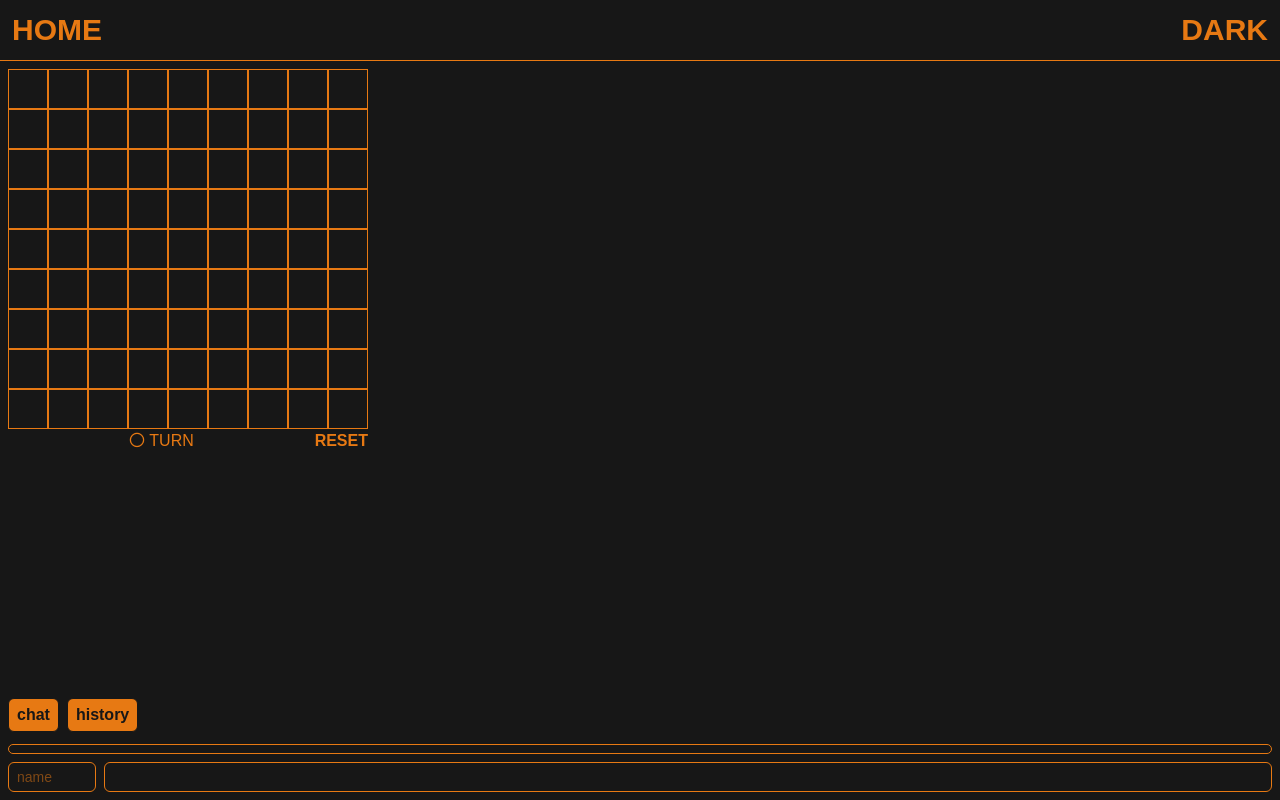
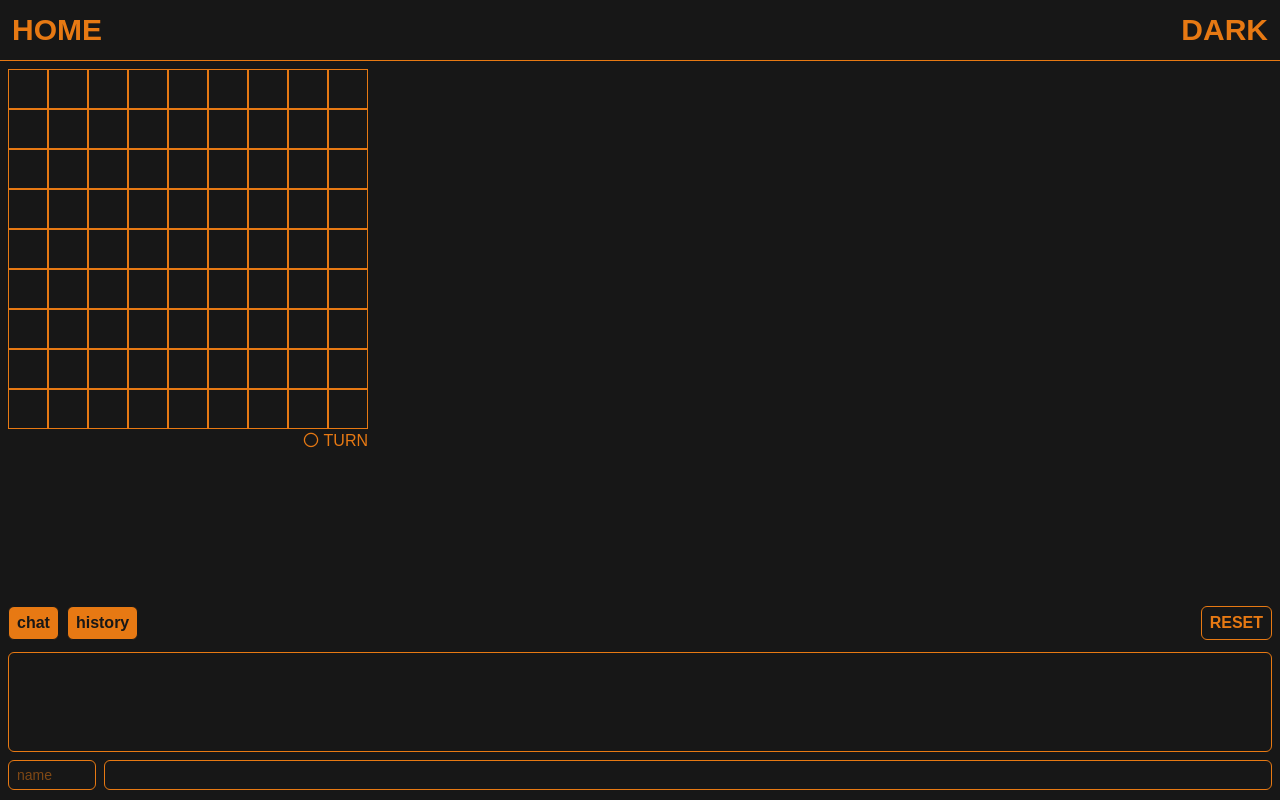
Before and after one commit to FujitaKohei04/tic_tac_toe_plus, a Next.js app: page / in a window 1280 px wide. Built offline with nearby package versions, Linux system fonts and the light colour scheme.

Commit message:
fix : history tab's layout and reset button's place

```diff
--- a/src/app/components/tictactoe/chat/Chat.tsx
+++ b/src/app/components/tictactoe/chat/Chat.tsx
@@ -7,7 +7,7 @@ export default function Chat({
 }) {
 
     return (
-        <div className="flex flex-col flex-col-reverse max-h-30 overflow-y-auto p-1 border rounded-md">
+        <div className="flex flex-col flex-col-reverse h-25 overflow-y-auto p-1 border rounded-md">
             {chat.toReversed().map((c, i) => (
                 <Message key={i} name={c.name} message={c.message} date={c.date}/>
             ))}
--- a/src/app/globals.css
+++ b/src/app/globals.css
@@ -30,6 +30,11 @@
     @apply border p-1 px-2 rounded-md font-bold;
     @apply text-[var(--background)] bg-[var(--foreground)];
   }
+
+  .commonButton {
+    @apply border p-1 px-2 rounded-md font-bold;
+    @apply text-[var(--foreground)] bg-[var(--background)];
+  }
 }
 
 
--- a/src/app/page.tsx
+++ b/src/app/page.tsx
@@ -146,13 +146,14 @@ export default function Game() {
         <div className="flex justify-between">
           <p></p>
           <p>{win?`${!isNext?"●":"○"} WIN !`: `${isNext?"✕":"〇"} TURN`}</p>
-          <button onClick={reset} className="font-bold">RESET</button>
+
 
 
         </div>
 
 
-        <div className="flex flex-col gap-3 mt-8 fixed bottom-0 right-0 left-0 p-2">
+        <div className="flex flex-col gap-3 mt-8 fixed bottom-0 right-0 left-0 p-2 bg-[var(--background)]">
+            <div className="flex justify-between">
               <div className="flex flex-raw gap-2">
                 <button
                   className="bottomTabButton"
@@ -163,9 +164,16 @@ export default function Game() {
                   onClick={() => handleBottomTabSwitcher(1)}
                 >history</button>
               </div>
+              <div>
+                <button
+                  onClick={reset}
+                  className="commonButton"
+                >RESET</button>
+              </div>
+            </div>
 
             {bottomTab === 0?
-              <div className="">
+              <div className="h-35 overflow-y-auto">
                 <Chat chat={chat}/>
                 <div className="flex gap-2 mt-2">
                   <input type="text" maxLength={5} value={boxName} onChange={(e) => setBoxName(e.target.value)} placeholder="name" className="w-22 px-2 py-1 text-sm border rounded-md focus:outline-none"/>
@@ -174,11 +182,10 @@ export default function Game() {
               </div>
 
               :bottomTab === 1?
-                <div className="flex flex-wrap gap-1 p-2 border rounded-md font-bold">
+                <div className="grid grid-cols-4 content-start gap-1 p-2 border rounded-md font-bold h-35 overflow-y-auto">
                   {hands && hands.map((h, i) => (
                     h && <History key={i} x={h[0]+1} y={h[1]+1} count={i+1} clickHistory={() => handlePlay(i+1)}/>
                   ))}
-
                 </div>
               :""
             }
```
Lines whose indentation alone changed are shown as unchanged.
